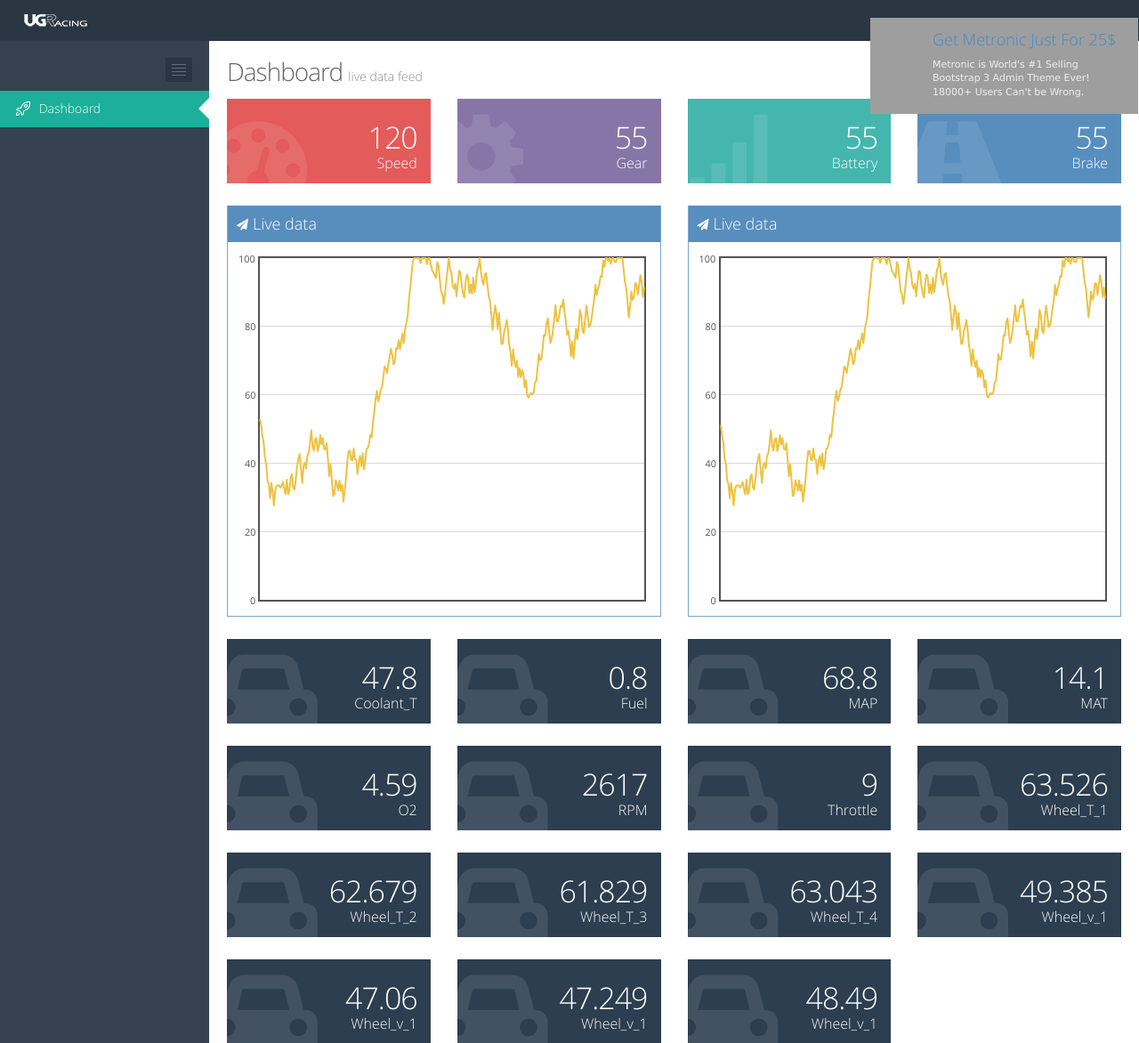
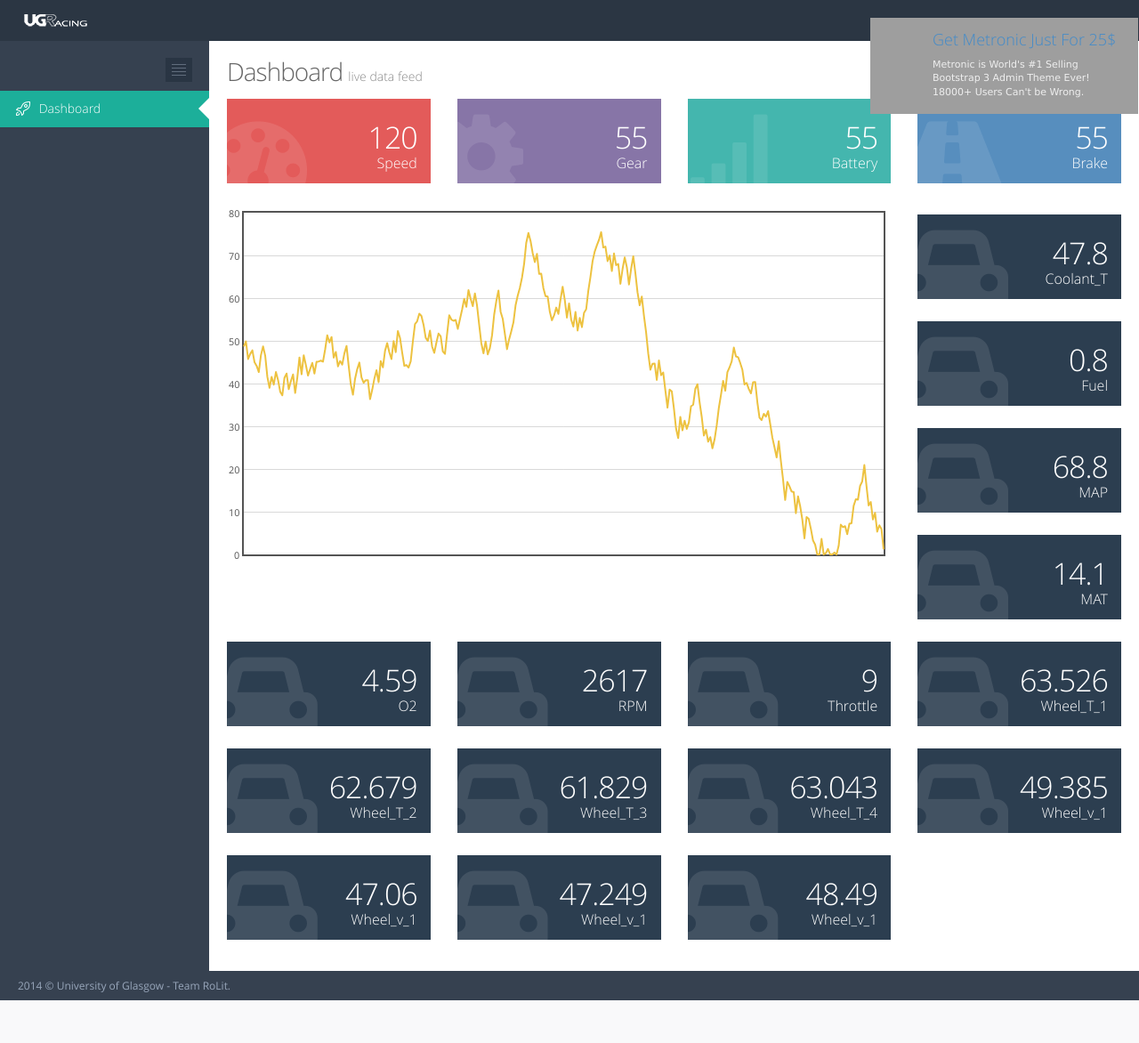
Before and after one commit to guts2014/RoLit, a Django app: page / in a window 1280 px wide. Shown: the top 1172 px of the page at 89% size. After the commit the page ends 1124 px from the top, so only its background shows below. Run offline with Django 3.2, Linux system fonts and the light colour scheme; some libraries are stand-ins or nearby versions; grey boxes are pictures that could not be loaded.

Commit message:
Working graph

```diff
--- a/ugracing_project/web/static/js/app/controllers/dashboardController.js
+++ b/ugracing_project/web/static/js/app/controllers/dashboardController.js
@@ -1,38 +1,88 @@
 'use strict';
 
-angular.module('ugracing').controller('dashboardController', ['$scope', '$interval', 'UpdateData', 'DataStructures', function ($scope, $interval, UpdateData, DataStructures) {
+angular.module('ugracing').controller('dashboardController', ['$scope', '$http', '$interval', 'UpdateData', 'DataStructures', function ($scope, $http, $interval, UpdateData, DataStructures) {
 
 	// Initialize
 	$scope.labels = DataStructures.dataLabels();
 	$scope.data = DataStructures.allData();
-
-	// Keep updating the data forever forever forever forever forever...
-	$interval(function() {
-		console.log($scope.data);
-		$scope.data = UpdateData.all();
-
-	}, 5000);
+	var chartableDataset = DataStructures.allDataChartable();
+	$scope.chartableDatasetArray = [];
+	var count = 0;
 
 	// Set up charts
 	var chart1 = $('#chart-1');
-	var chart2 = $('#chart-2');
 
+	// Function that updates chartable data
+	var constructChartableDataset = function(data) {
+		if (angular.isUndefined(data)) {
+			return;
+		}
+		angular.forEach(data, function(value, key) {
+			if ($scope.labels.hasOwnProperty(key)) {
+				if (value == null && chartableDataset[key].data.length) {
+					value = chartableDataset[key].data[chartableDataset[key].data.length - 1][1];
+				}
+				chartableDataset[key].data.push([count, parseInt(value)]);
+				count++;
+				if (chartableDataset[key].data.length > 200) {
+					chartableDataset[key].data.splice(0, 1);
+				}
+			}
+
+		});
+	};
+	var constructChartableDatasetArray = function() {
+		var newArray = [];
+		var colour = 0;
+		angular.forEach(chartableDataset, function(value, key) {
+			value.color = colour;
+			colour++;
+			newArray.push(value);
+		});
+		$scope.chartableDatasetArray = newArray;
+	};
+
+	// Keep updating the data forever
+	$interval(function() {
+
+	    $http.get('http://192.168.173.1:8000/telemetry-api/get-latest-values/').
+	    success(function(data, status, headers, config) {
+	   	  $scope.data = data;
+	   	  constructChartableDataset($scope.data);
+	   	  constructChartableDatasetArray();
+	    }).
+	    error(function(data, status, headers, config) {
+	      console.log('Error: could not connect to API endpoint.');
+	    });
+
+	}, 100);
 
 		var data = [],
 			totalPoints = 300;
+
 		function getRandomData() {
-		if (data.length > 0) data = data.slice(1);
+
+			if (data.length > 0)
+				data = data.slice(1);
+
 			// Do a random walk
+
 			while (data.length < totalPoints) {
-			var prev = data.length > 0 ? data[data.length - 1] : 50, y = prev + Math.random() * 10 - 5;
+
+				var prev = data.length > 0 ? data[data.length - 1] : 50,
+					y = prev + Math.random() * 10 - 5;
+
 				if (y < 0) {
 					y = 0;
 				} else if (y > 100) {
 					y = 100;
 				}
+
 				data.push(y);
 			}
+
 			// Zip the generated y values with the x values
+
 			var res = [];
 			for (var i = 0; i < data.length; ++i) {
 				res.push([i, data[i]])
@@ -40,22 +90,37 @@
 			return res;
 		}
 
-	var plot = function(target) {
-		$.plot(target, [ getRandomData() ], {
+		// Set up the control widget
+
+		var updateInterval = 30;
+
+		var plot = $.plot("#chart-1", [ getRandomData() ], {
 			series: {
 				shadowSize: 0	// Drawing is faster without shadows
 			},
 			yaxis: {
-				min: 0,
-				max: 100
+				min: 0
 			},
 			xaxis: {
 				show: false
+			},
+			legend: {
+				show: false
 			}
 		});
-	};
 
-	plot(chart1);
-	plot(chart2);
+		function update() {
+			if ($scope.chartableDatasetArray.length) {
+				plot.setData($scope.chartableDatasetArray);
+				plot.setupGrid();
+				plot.draw();
+
+			}
+			setTimeout(update, updateInterval);
+		}
+
+		update();
+
+
 
 }]);
--- a/ugracing_project/web/static/js/app/services/dataStructures.js
+++ b/ugracing_project/web/static/js/app/services/dataStructures.js
@@ -28,6 +28,22 @@
     };
   };
 
+  DataStructures.allDataChartable = function() {
+
+    var chartableData = DataStructures.allData();
+    var labels = DataStructures.dataLabels();
+
+    angular.forEach(chartableData, function(value, key) {
+        chartableData[key] = {
+            label: labels[key],
+            data: []
+        };
+    });
+
+    return chartableData;
+
+  };
+
   DataStructures.dataLabels = function() {
     return {
         battery: 'Battery',
@@ -38,7 +54,7 @@
         map: 'Manifold pressure',
         mat: 'Manifold temperature',
         o2: 'Oxygen',
-        rpm: 'RPM',
+        //rpm: 'RPM',
         speed: 'Speed',
         throttle: 'Throttle',
         wheel_t_1: 'Wheel 1 temperature',
--- a/ugracing_project/web/static/js/app/services/updateData.js
+++ b/ugracing_project/web/static/js/app/services/updateData.js
@@ -7,7 +7,7 @@
   UpdateData.makeRequest = function(endpoint) {
     $http.get(endpoint).
     success(function(data, status, headers, config) {
-      console.log(data);
+      return data;
     }).
     error(function(data, status, headers, config) {
       console.log('Error: could not connect to API endpoint.');
@@ -15,7 +15,8 @@
   };
 
   UpdateData.all = function() {
-    return UpdateData.makeRequest('telemetry-api/get-latest-values/');
+    //return UpdateData.makeRequest('telemetry-api/get-latest-values/');
+    return UpdateData.makeRequest('http://192.168.173.1:8000/telemetry-api/get-latest-values/');
   };
 
   return UpdateData;
--- a/ugracing_project/web/templates/partials/content.html
+++ b/ugracing_project/web/templates/partials/content.html
@@ -18,18 +18,15 @@
 				<div dashboard-stat colour="green-haze" icon="fa-signal" description="Battery" value="55"></div>
 				<div dashboard-stat colour="blue-madison" icon="fa-road" description="Brake" value="55"></div>
 				<!-- BEGIN CHARTS -->
-				<div class="col-md-6">
-					<div class="portlet box blue-madison">
-						<div class="portlet-title">
-							<div class="caption">
-								<i class="fa fa-paper-plane"></i>Live data
-							</div>
-						</div>
-						<div class="portlet-body">
-							<div id="chart-1" style="width:100%; min-width:400px; height:100%; min-height: 400px;"></div>
-						</div>
-					</div>
+				<div class="col-md-9">
+					<div id="chart-1" style="width:100%; min-width:400px; height:100%; min-height: 400px;"></div>
 				</div>
+				<div class="col-md-3">
+					<ul>
+						<li ng-repeat="item in chartableDatasetArray">{[{item.label}]}</li>
+					</ul>
+				</div>
+				<!--
 				<div class="col-md-6">
 					<div class="portlet box blue-madison">
 						<div class="portlet-title">
@@ -42,6 +39,7 @@
 						</div>
 					</div>
 				</div>
+				-->
 				<!-- END CHARTS -->
 				<!-- BEGIN TEMP STATS -->
 				<div dashboard-stat colour="blue-chambray" icon="fa-car" description="Coolant_T" value="47.8"></div>
```
Lines whose indentation alone changed are shown as unchanged.
